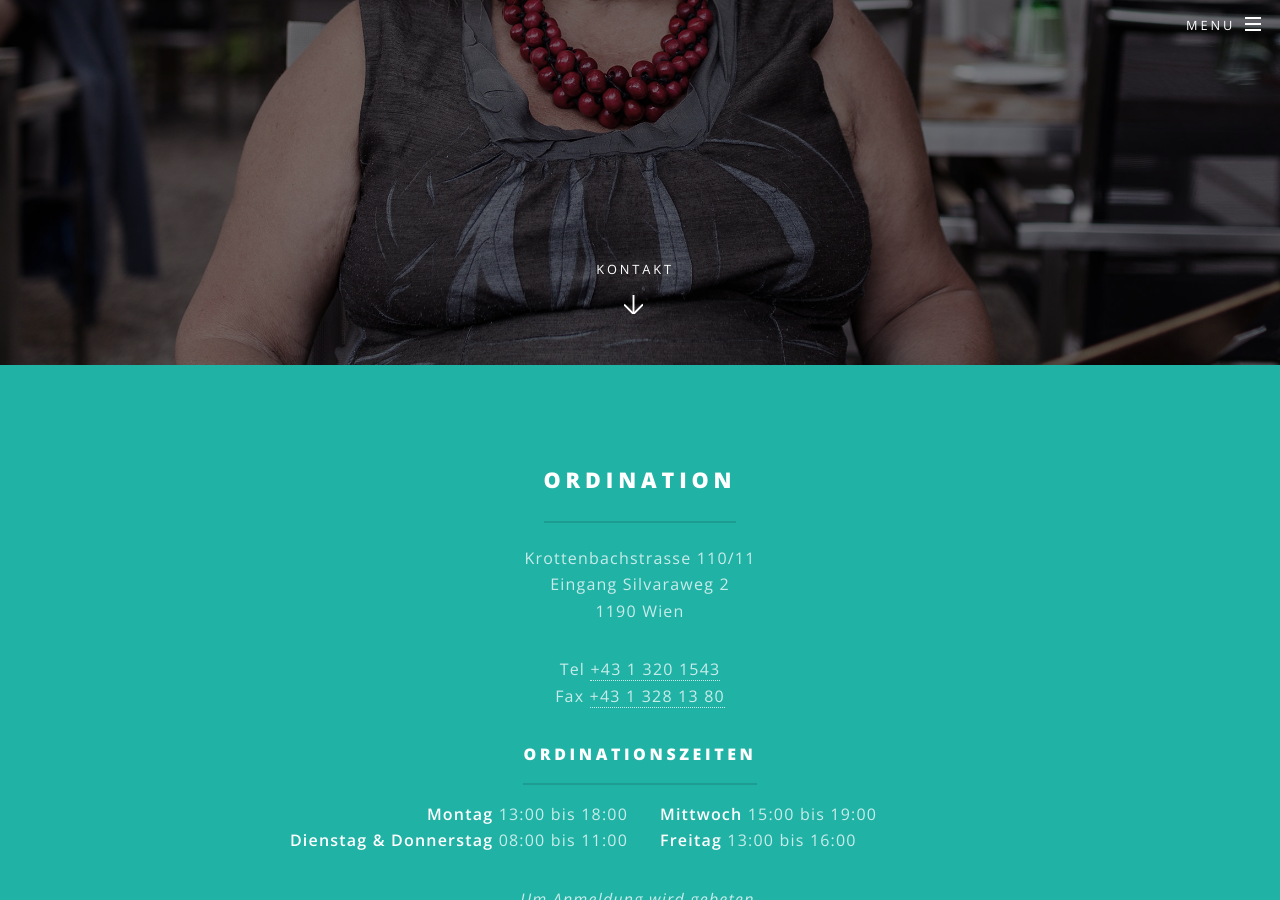
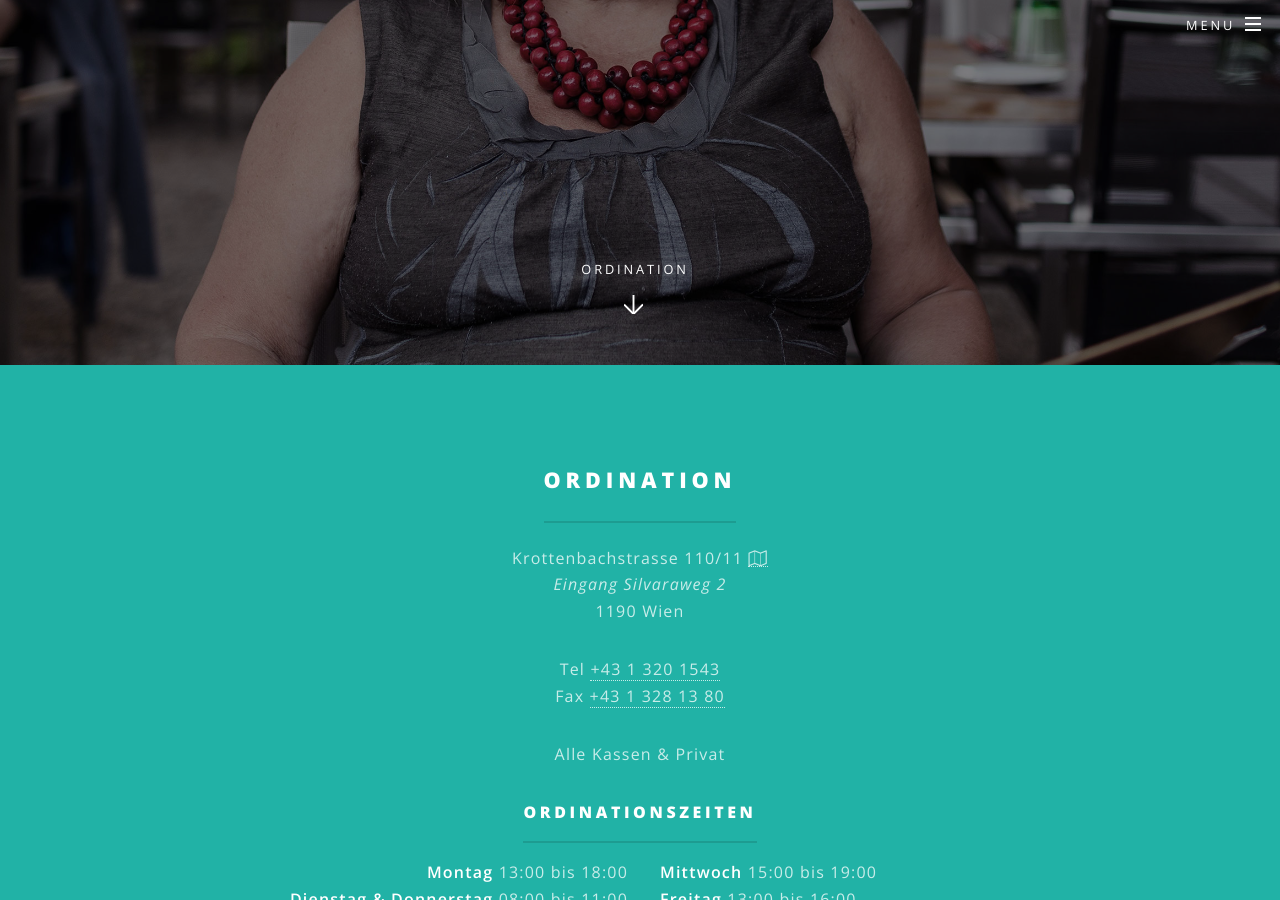
Before and after one commit to patrickfav/website-dr-sel, a Jekyll site: the page built from index.html, in a window 1280 px wide and 900 px high, scrolled down 535 px. Built offline with Jekyll 4.4.1, drawn with Linux system fonts in a browser that asks for light colours; some of the changed text lies outside the part shown.

Commit message:
Some fine tuning

```diff
--- a/_includes/head.html
+++ b/_includes/head.html
@@ -9,9 +9,9 @@
   <!--[if lte IE 8]><link rel="stylesheet" href="{{ "/css/ie8.css" | prepend: site.baseurl }}" /><![endif]-->
   <!--[if lte IE 9]><link rel="stylesheet" href="{{ "/css/ie9.css" | prepend: site.baseurl }}" /><![endif]-->
   <link rel="alternate" type="application/rss+xml" title="{{ site.title }}" href="{{ "/feed.xml" | prepend: site.baseurl | prepend: site.url }}">
-  <link rel="icon" type="image/png" sizes="32x32" href="{{ site.baseurl }}/images/favicon-32x32.png">
-  <link rel="icon" type="image/png" sizes="96x96" href="{{ site.baseurl }}/images/favicon-96x96.png">
-  <link rel="icon" type="image/png" sizes="16x16" href="{{ site.baseurl }}/images/favicon-16x16.png">
+  <link rel="icon" type="image/png" sizes="32x32" href="{{ "/images/favicon-32x32.png" | prepend: site.baseurl | prepend: site.url }}">
+  <link rel="icon" type="image/png" sizes="96x96" href="{{ "/images/favicon-96x96.png" | prepend: site.baseurl | prepend: site.url }}">
+  <link rel="icon" type="image/png" sizes="16x16" href="{{ "/images/favicon-16x16.png" | prepend: site.baseurl | prepend: site.url }}">
 
   {% seo %}
 </head>
--- a/index.html
+++ b/index.html
@@ -13,7 +13,7 @@ location:
 							<h2>{{ site.title }}</h2>
 							<p>{{ page.description | markdownify }}</p>
 						</div>
-						<a href="#one" class="more scrolly">Kontakt</a>
+						<a href="#one" class="more scrolly">Ordination</a>
 					</section>
 
 				<!-- One -->
@@ -21,8 +21,8 @@ location:
 						<div class="inner">
 							<header class="major">
 								<h2>Ordination</h2>
-								<p>{{ site.contact.address.line1 }}<br />
-									{{ site.contact.address.line2 }}<br />
+								<p>{{ site.contact.address.line1 }} <a class="fa fa-map-o" aria-hidden="true" href="https://goo.gl/maps/AbdcbWtxQzo"></a><br />
+									<em>{{ site.contact.address.line2 }}</em><br />
 									{{ site.contact.address.line3 }}
                                 </p>
 
@@ -30,18 +30,20 @@ location:
                                     Fax <a href="tel:{{ site.contact.fax }}">{{ site.contact.fax }}</a>
                                 </p>
 
+								<p>Alle Kassen & Privat</p>
+
 
 
 								<h4>Ordinationszeiten</h4>
 
 								<div class="row">
-									<div class="6u 12u$(medium)">
+									<div class="6u 12u$(small)">
 										<ul class="none">
 											<li style="text-align:right"><strong>Montag</strong> 13:00 bis 18:00</li>
 											<li style="text-align:right"><strong>Dienstag & Donnerstag</strong> 08:00 bis 11:00</li>
 										</ul>
 									</div>
-									<div class="6u$ 12u$(medium)">
+									<div class="6u$ 12u$(small)">
 										<ul class="none">
 											<li style="text-align:left"><strong>Mittwoch</strong> 15:00  bis  19:00</li>
 											<li style="text-align:left"><strong>Freitag</strong> 13:00  bis  16:00</li>
```
Also changed, not shown: other parts of index.html (+2 -0 lines).
